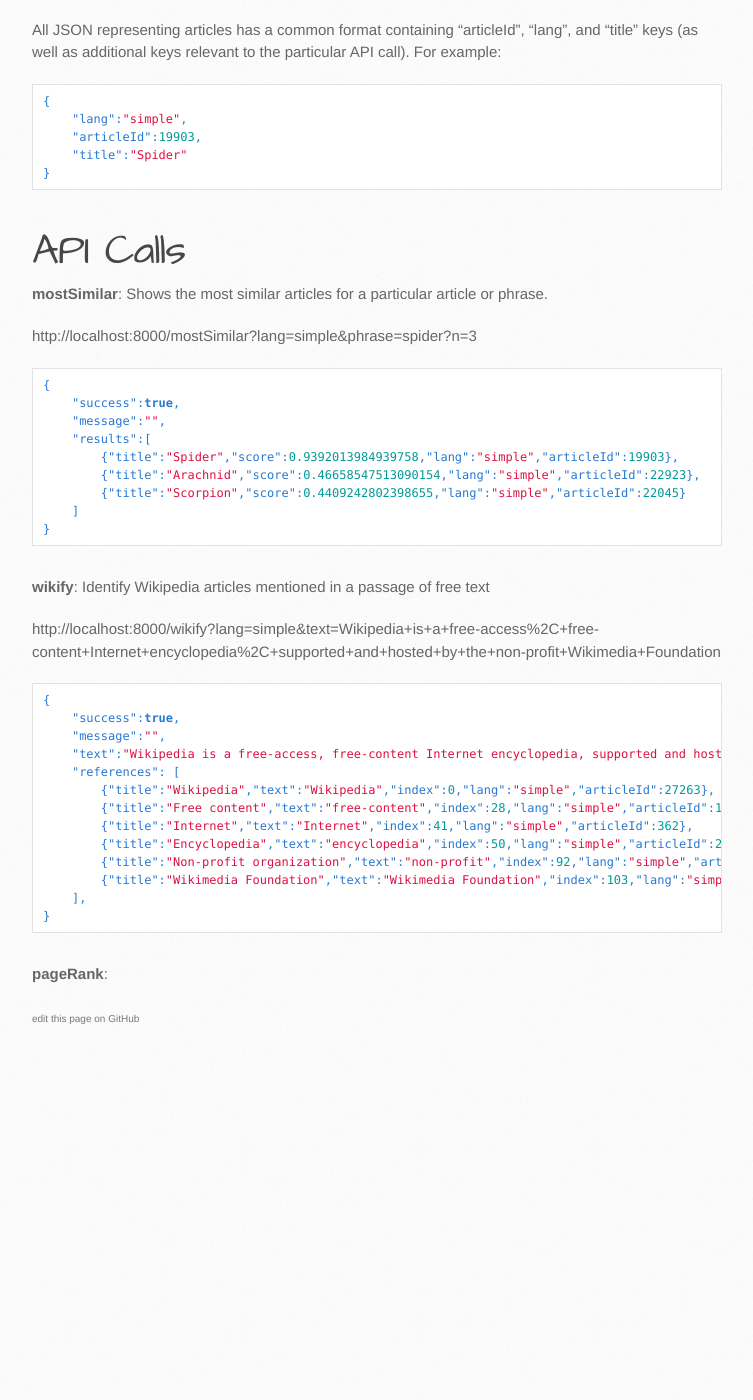
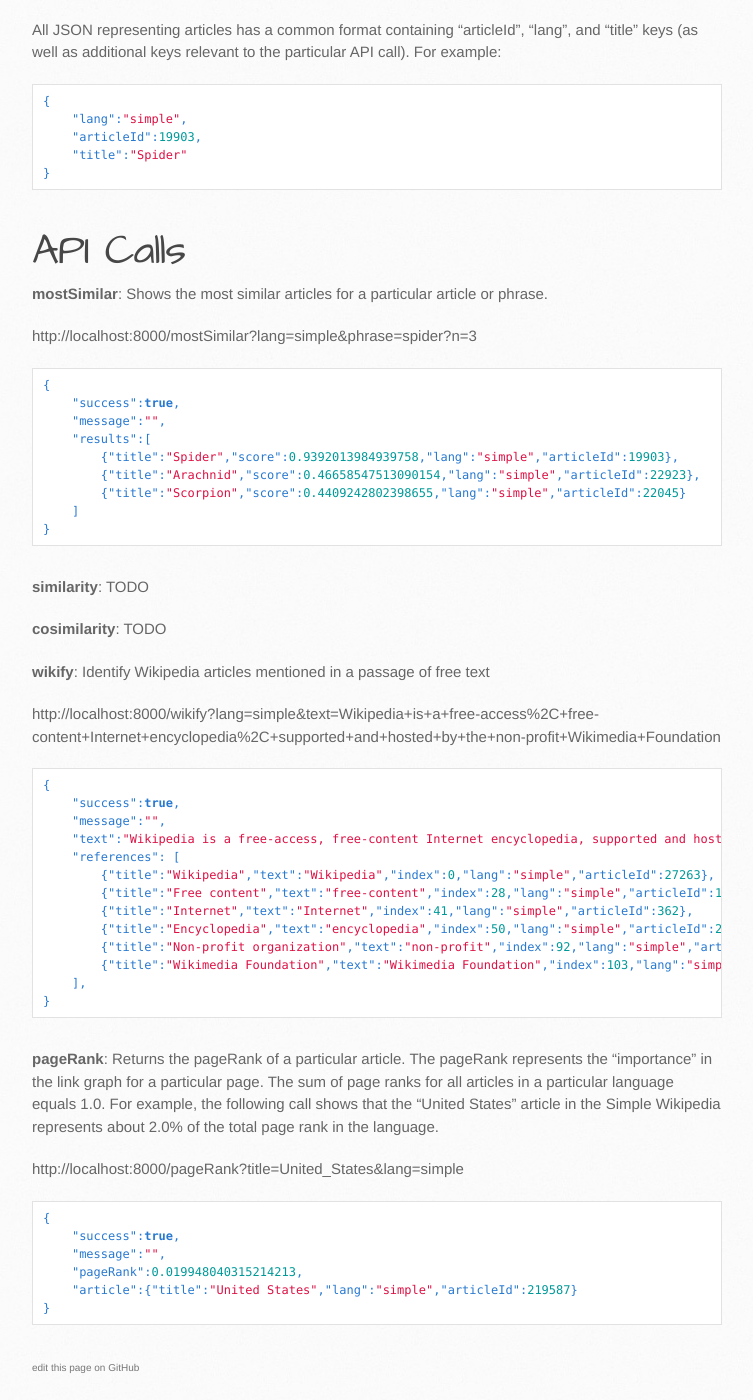
Before and after one commit to shilad/wikibrain, a Jekyll site: the page built from tutorial/web-api.md, in a window 1280 px wide and 1400 px high, scrolled down 1194 px. Shown: the whole window, without its empty margins (138-891 px from the left). Built offline with Jekyll 4.4.1, drawn with Linux system fonts in a browser that asks for light colours; nearby versions of some CDN libraries; Markdown is read by kramdown in place of the engine named in the settings; before the commit the page ends 2245 px from its top, so only the background shows below that.

Commit message:
Update web-api.md

````diff
--- a/tutorial/web-api.md
+++ b/tutorial/web-api.md
@@ -65,6 +65,11 @@ http://localhost:8000/mostSimilar?lang=simple&phrase=spider?n=3
     ]
 }
 ```
+
+**similarity**: TODO
+
+**cosimilarity**: TODO
+
 **wikify**: Identify Wikipedia articles mentioned in a passage of free text
 
 http://localhost:8000/wikify?lang=simple&text=Wikipedia+is+a+free-access%2C+free-content+Internet+encyclopedia%2C+supported+and+hosted+by+the+non-profit+Wikimedia+Foundation
@@ -84,4 +89,15 @@ http://localhost:8000/wikify?lang=simple&text=Wikipedia+is+a+free-access%2C+free
     ],
 }
 ```
-**pageRank**:
+**pageRank**: Returns the pageRank of a particular article. The pageRank represents the "importance" in the link graph for a particular page. The sum of page ranks for all articles in a particular language equals 1.0. For example, the following call shows that the "United States" article in the Simple Wikipedia represents about 2.0% of the total page rank in the language.
+
+http://localhost:8000/pageRank?title=United_States&lang=simple
+
+```json
+{
+    "success":true,
+    "message":"",
+    "pageRank":0.019948040315214213,
+    "article":{"title":"United States","lang":"simple","articleId":219587}
+}
+```
````
